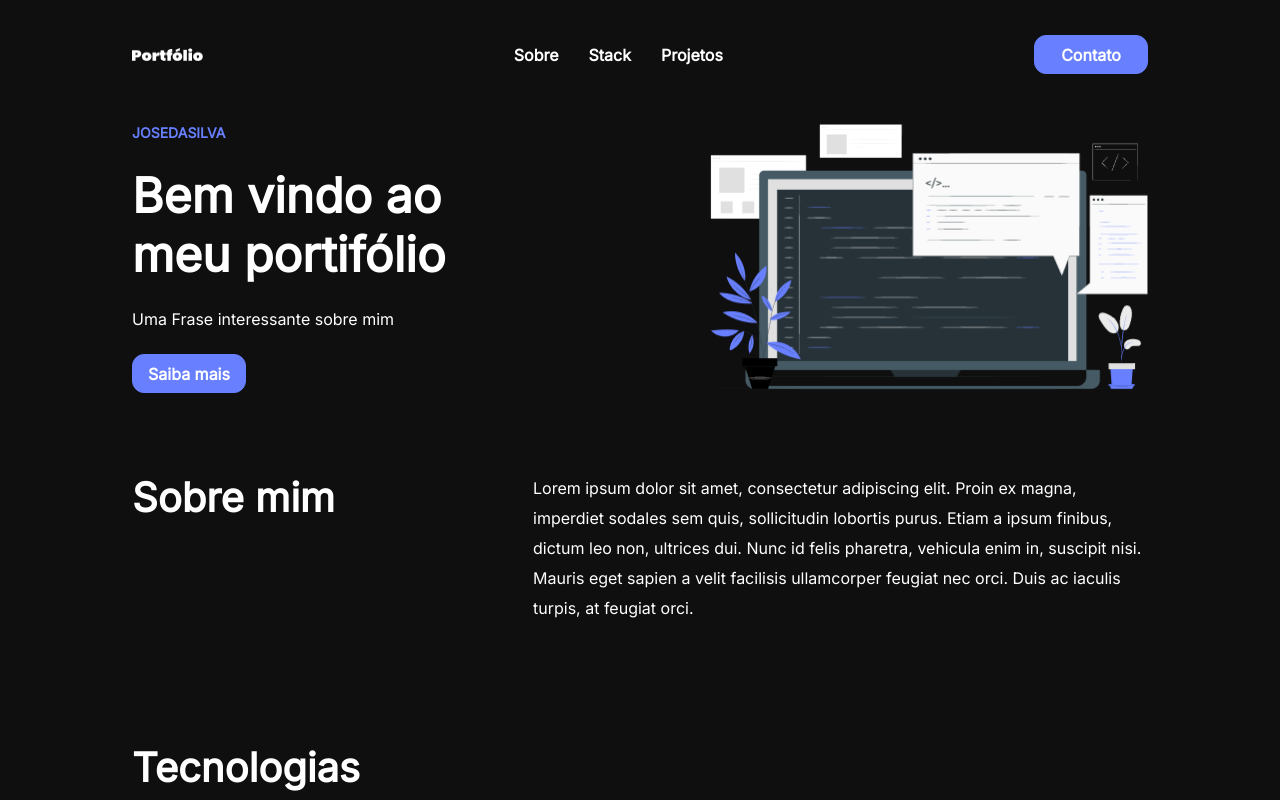
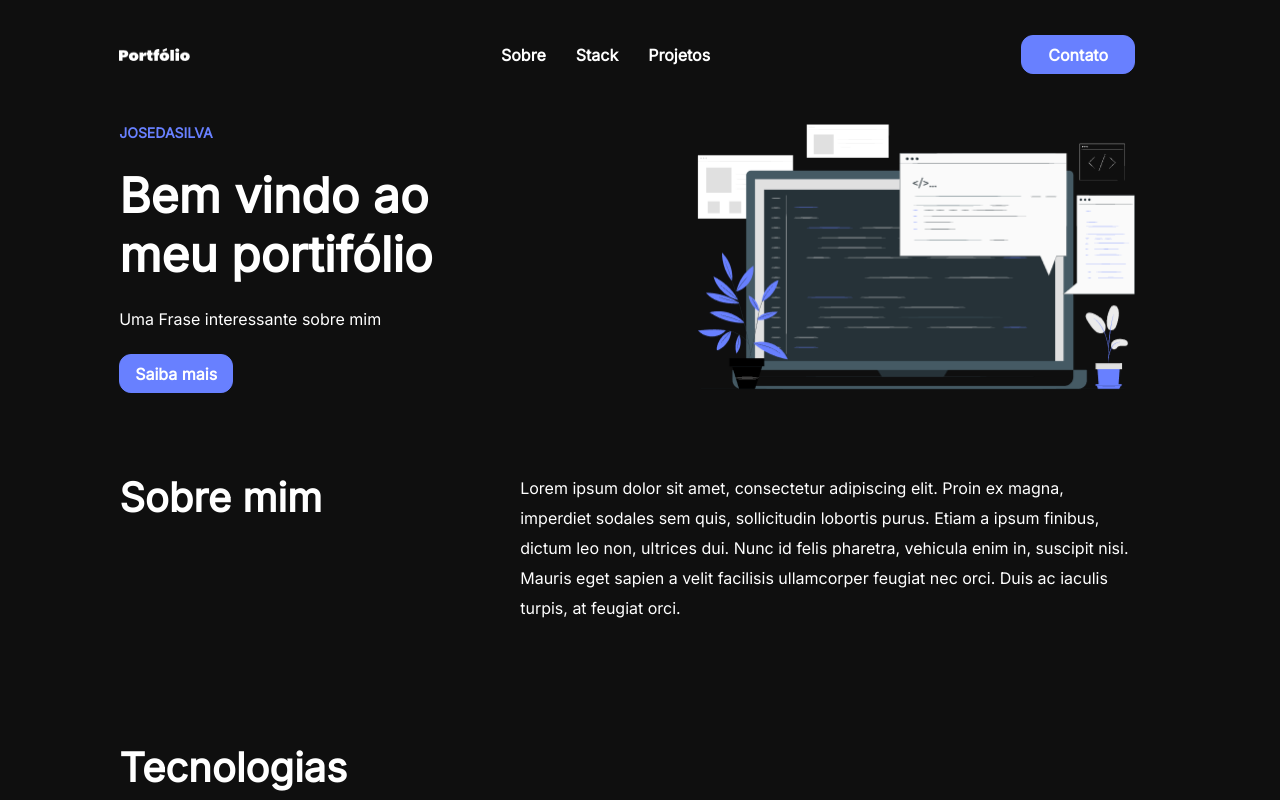
Before and after one commit to GuilhermeViniciusNoll/portfolio-generico-react, a React (Vite) app: page / in a window 1280 px wide. Shown: the top 800 px of the page. Built offline with nearby package versions, Linux system fonts and the light colour scheme.

Commit message:
Correção width do body

```diff
--- a/src/styles/globalStyle.css
+++ b/src/styles/globalStyle.css
@@ -31,7 +31,7 @@
 
 body,
 html {
-    width: 100vw;
+    width: 98vw;
     overflow-x: hidden;
 }
 
```
